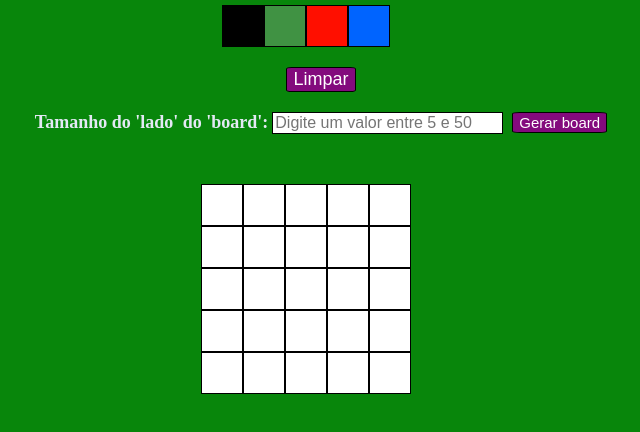
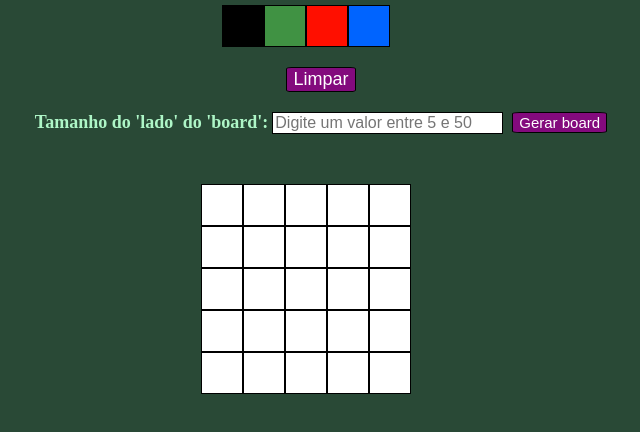
Before and after one commit to AugustoMagalhaes/javascript-dom-03-pixels-art, a website: page index.html in a window 1280 px wide. Shown: the part 98-530 px from the top of the page, without its empty margins (334-974 px from the left). Drawn offline with Linux system fonts and the light colour scheme.

Commit message:
chore: muda a cor de fundo do body e de -color.

```diff
--- a/sass/_colors.sass
+++ b/sass/_colors.sass
@@ -1,8 +1,8 @@
-$bg-body: #08860b
+$bg-body: #294936
 $black: #000000
 $white: #ffffff
 $sec-color: #409243
 $third-color: #ff0f00
 $fourth-color: #0064ff
 $bg-btn: #830a7d
-$light-color: #e4e9f5
+$light-color: #AEF6C7
--- a/sass/styles.sass
+++ b/sass/styles.sass
@@ -41,7 +41,7 @@ body
   font-size: 16px
 
 .setup--info
-  color: #e4e9f5
+  color: $light-color
   display: inline-block
   font-size: 18px
   font-weight: 600
```
Also changed, not shown: css/styles.css, 1 other file.
